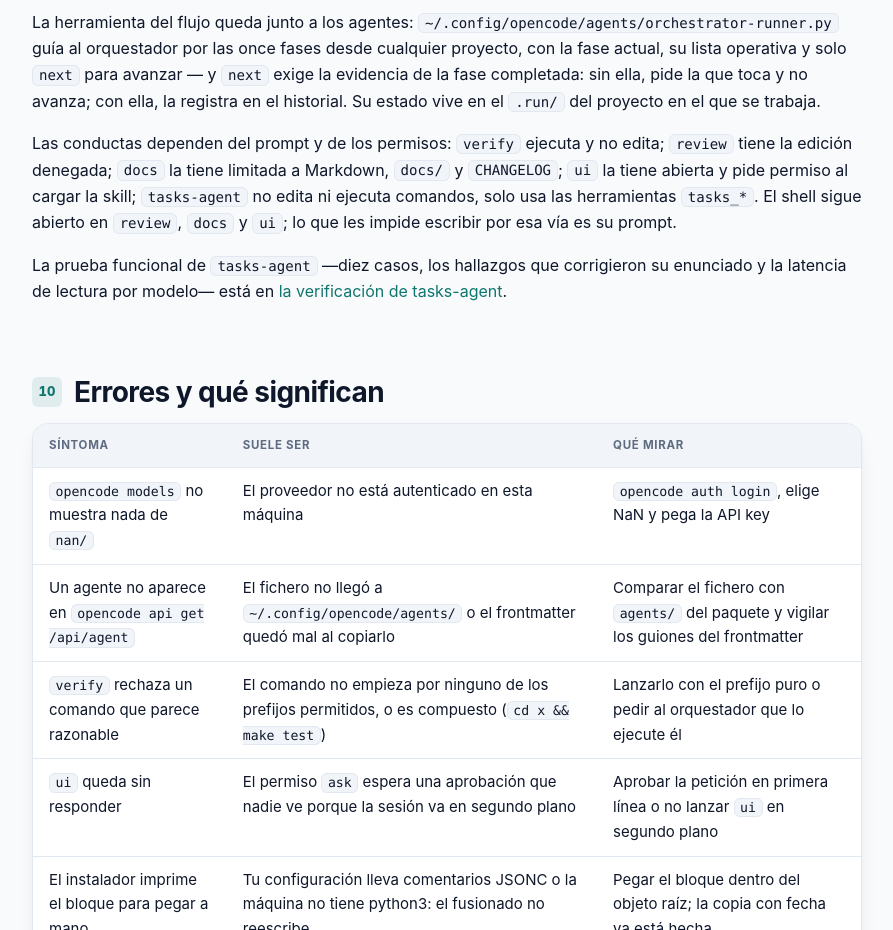
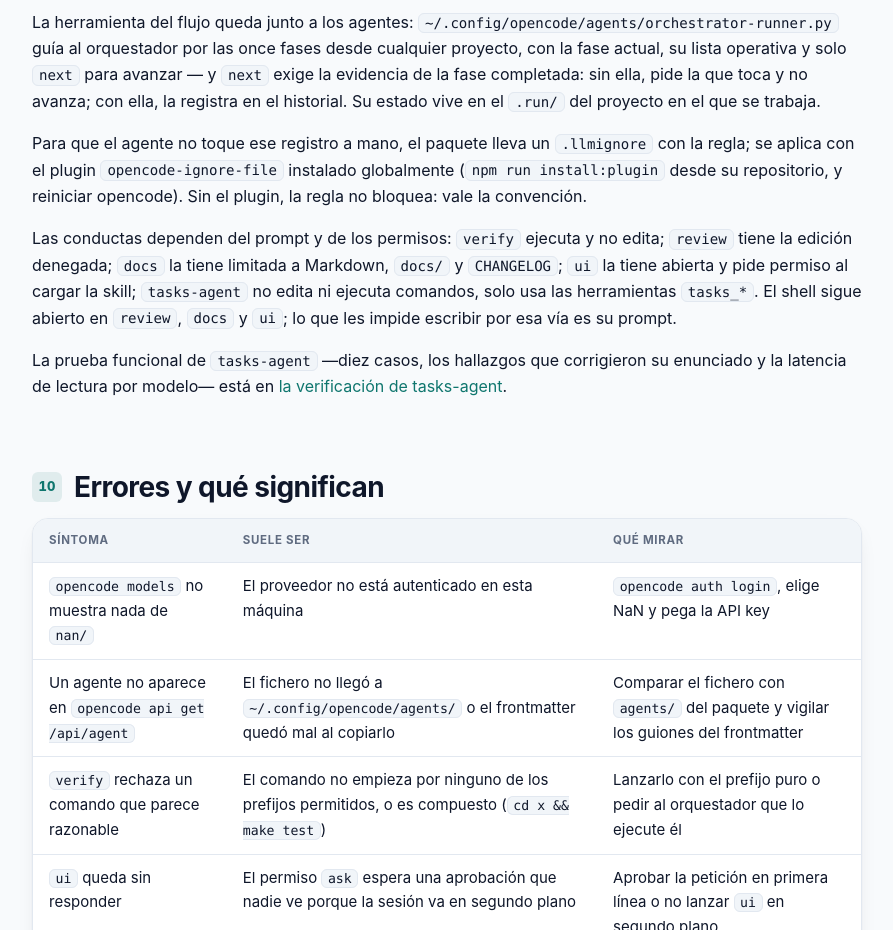
Before and after one commit to fred66sp/nan-opencode-delegation, a plain HTML site: page docs/web/index.html in a window 1280 px wide. Shown: the part 11000-11930 px from the top of the page, without its empty margins (328-1221 px from the left). Drawn offline with Linux system fonts and the light colour scheme.

Commit message:
chore: add llmignore protecting the runner state file
The flow runner state (.run/orchestrator-runner.json) must only move
through the runner itself, never through the agent's file tools. A
versioned .llmignore carries the deny rule; it is enforced by the
opencode-ignore-file plugin installed globally (manual machine step,
out of the package installers). Without the plugin the rule blocks
nothing, so the file and the guide say so explicitly.

Risk: none

```diff
--- a/docs/web/index.html
+++ b/docs/web/index.html
@@ -413,6 +413,7 @@ opencode api get /api/agent | grep -E 'orchestrator|verify|review|docs|ui|tasks-
       <p>La primera orden lista los modelos disponibles de <code>nan/</code>. La segunda devuelve el JSON de agentes con su id, su modelo y sus permisos; los identificadores dependen de la cuenta y de lo que tenga cargado el servicio.</p>
       <p>La batería completa del paquete se ejecuta de una vez con <code>bash check-package.sh</code>: sintaxis del instalador, plantilla JSON, instalación limpia, fusión con claves ajenas, camino JSONC y <code>diff</code> contra los agentes y la herramienta ya instalados. No pide interacción y solo escribe en temporales.</p>
       <p>La herramienta del flujo queda junto a los agentes: <code>~/.config/opencode/agents/orchestrator-runner.py</code> guía al orquestador por las once fases desde cualquier proyecto, con la fase actual, su lista operativa y solo <code>next</code> para avanzar — y <code>next</code> exige la evidencia de la fase completada: sin ella, pide la que toca y no avanza; con ella, la registra en el historial. Su estado vive en el <code>.run/</code> del proyecto en el que se trabaja.</p>
+      <p>Para que el agente no toque ese registro a mano, el paquete lleva un <code>.llmignore</code> con la regla; se aplica con el plugin <code>opencode-ignore-file</code> instalado globalmente (<code>npm run install:plugin</code> desde su repositorio, y reiniciar opencode). Sin el plugin, la regla no bloquea: vale la convención.</p>
       <p>Las conductas dependen del prompt y de los permisos: <code>verify</code> ejecuta y no edita; <code>review</code> tiene la edición denegada; <code>docs</code> la tiene limitada a Markdown, <code>docs/</code> y <code>CHANGELOG</code>; <code>ui</code> la tiene abierta y pide permiso al cargar la skill; <code>tasks-agent</code> no edita ni ejecuta comandos, solo usa las herramientas <code>tasks_*</code>. El shell sigue abierto en <code>review</code>, <code>docs</code> y <code>ui</code>; lo que les impide escribir por esa vía es su prompt.</p>
       <p>La prueba funcional de <code>tasks-agent</code> —diez casos, los hallazgos que corrigieron su enunciado y la latencia de lectura por modelo— está en <a href="tasks-agent-verification.html">la verificación de tasks-agent</a>.</p>
     </section>
```
Also changed, not shown: CHANGELOG.md, 1 other file.
